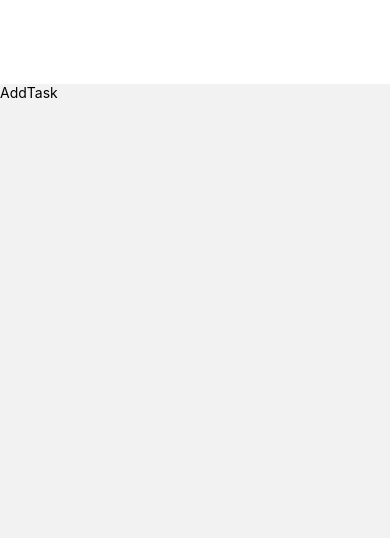
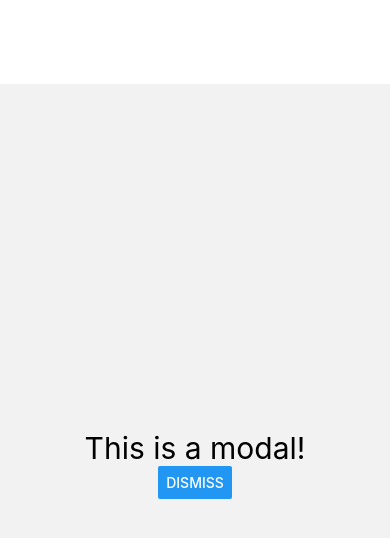
Before and after one commit to JordiMartinezDev/cleaningWars, a React Native app: screen /addTask in a window 390 px wide. Shown: the top 538 px of the page. Built offline with nearby package versions, Linux system fonts and the light colour scheme.

Commit message:
add task modal working + add button position

```diff
--- a/components/ButtonAddTask.js
+++ b/components/ButtonAddTask.js
@@ -1,11 +1,17 @@
 import { View, Text, Pressable, StyleSheet } from "react-native";
 import React from "react";
 import { AntDesign } from "@expo/vector-icons";
+import { useNavigation } from "@react-navigation/native";
 
 const ButtonAddTask = () => {
+  const navigation = useNavigation();
+
+  function addTaskHandler() {
+    navigation.navigate("addTask");
+  }
   return (
     <View style={styles.container}>
-      <Pressable style={styles.button}>
+      <Pressable style={styles.button} onPress={addTaskHandler}>
         <View style={null}>
           <AntDesign name="plus" size={32} color="black" />
         </View>
@@ -22,6 +28,8 @@ const styles = StyleSheet.create({
     alignItems: "flex-end",
     margin: 16,
     position: "absolute",
+    right: 0,
+    bottom: 0,
   },
   button: {
     height: 64,
--- a/screens/Week.js
+++ b/screens/Week.js
@@ -22,7 +22,7 @@ const Week = () => {
     );
   };
 
-  const renderEmptyDate = () => {
+  const renderEmptyData = () => {
     return (
       <View style={styles.emptyDateItem}>
         <Text>This is empty date</Text>
@@ -30,9 +30,20 @@ const Week = () => {
     );
   };
 
+  function dayChangeHandler() {
+    // set the "events" object of the week of the selected day
+  }
+
   return (
     <View style={styles.container}>
-      <Agenda items={events} renderItem={renderCalendarEvent} />
+      <Agenda
+        items={events} // we will retrieve the date
+        renderItem={renderCalendarEvent}
+        renderEmptyData={renderEmptyData}
+        onDayChange={dayChangeHandler}
+        // showOnlySelectedDayItems={false}
+        // showClosingKnob={true}
+      />
       {/* Agenda expects the items in a different way, not inside an array but with key value pairs where key is  date like "2022-11-25" */}
       <View style={styles.addTaskButton}>
         <ButtonAddTask />
--- a/screens/modal/AddTask.js
+++ b/screens/modal/AddTask.js
@@ -1,10 +1,11 @@
-import { View, Text } from "react-native";
+import { View, Text, Button } from "react-native";
 import React from "react";
 
-const AddTask = () => {
+const AddTask = ({ navigation }) => {
   return (
-    <View>
-      <Text>AddTask</Text>
+    <View style={{ flex: 1, alignItems: "center", justifyContent: "center" }}>
+      <Text style={{ fontSize: 30 }}>This is a modal!</Text>
+      <Button onPress={() => navigation.goBack()} title="Dismiss" />
     </View>
   );
 };
```
